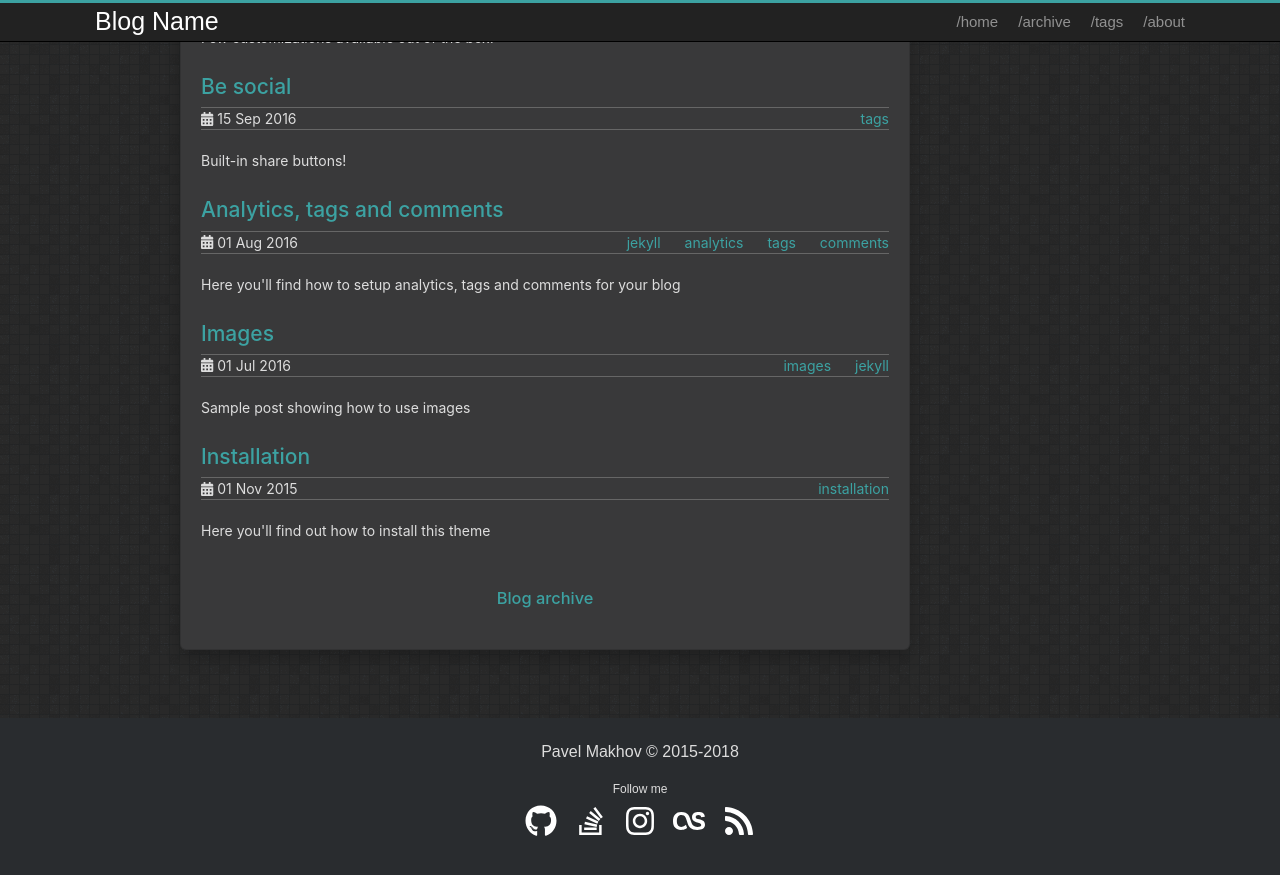
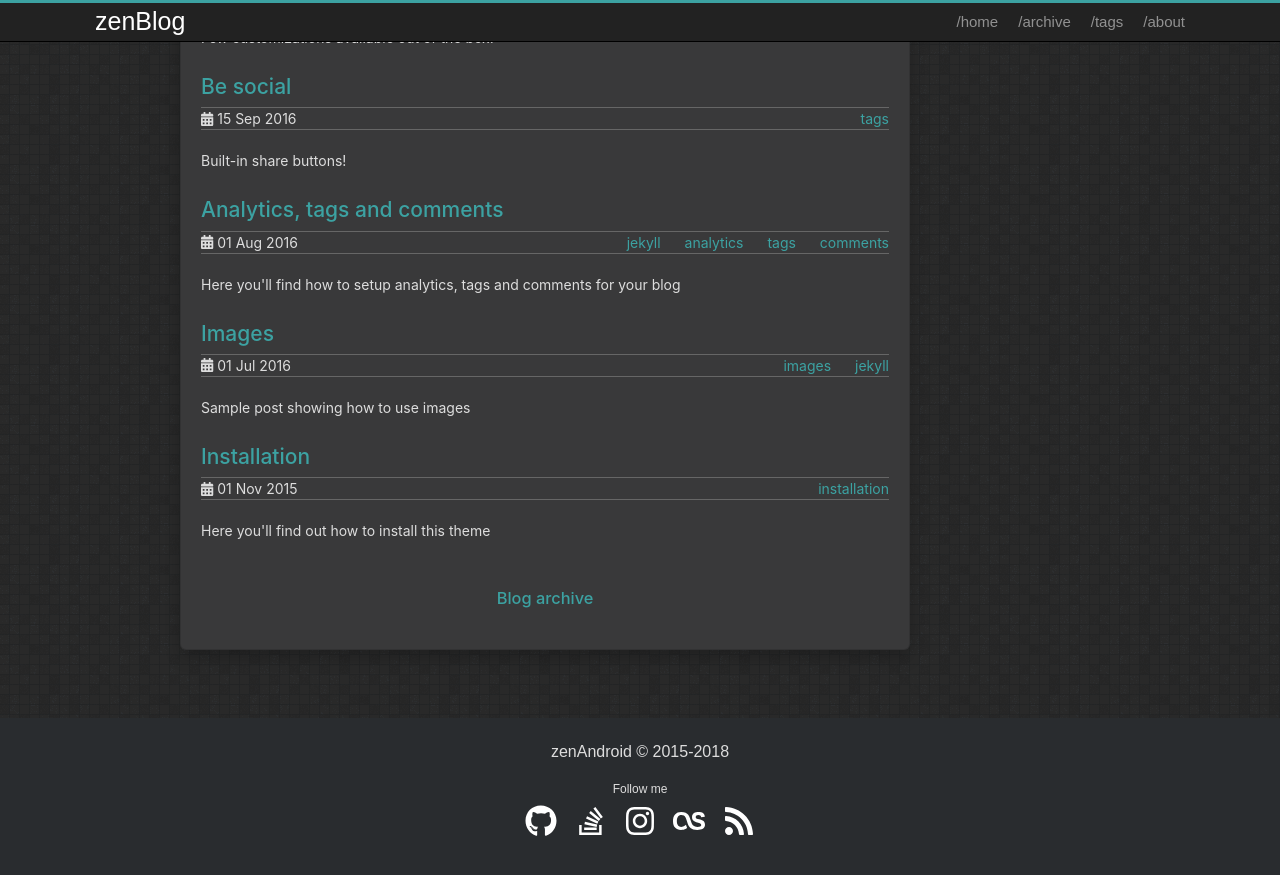
Before and after one commit to zenAndroid/zenandroid.github.io, a Jekyll site: the page built from index.html, in a window 1280 px wide and 900 px high, scrolled down 776 px. Shown: the top 875 px of the window. Built offline with Jekyll 4.4.1, drawn with Linux system fonts in a browser that asks for light colours.

Commit message:
Configured stuff in _config.yml

```diff
--- a/_config.yml
+++ b/_config.yml
@@ -1,16 +1,16 @@
 # Jekyll configuration
 
-name: Blog Name
-description: Software Developer
+name: zenBlog
+description: Ramblings on various topics ...
 
 # Url is currently only used only for the RSS feed in feed.xml
-url: http://streetturtle.github.io
+url: http://zenandroid.github.io
 #url: http://localhost:4000
 
 # For a project page here should be a project name. Otherwise (for user's/organization's page leave it empty)
-baseurl: '/jekyll-clean-dark'
+baseurl: ''
 
-author: Pavel Makhov
+author: zenAndroid
 copyright: 2015-2018
 
 share:
@@ -22,7 +22,7 @@ share:
   email: true
 
 social:
-  github: streetturtle
+  github: zenAndroid
   stackoverflow: ''
   linkedin:
   instagram: ''
@@ -30,7 +30,7 @@ social:
   rss: feed.xml
 
 # Google Analytics key, leave blank to ignore
-google_analytics_key:
+google_analytics_key: UA-120883568-1
 # Yandex metrica (https://metrica.yandex.com/) leave blank to ignore or put true to use
 yandex_metrica:
 
```
